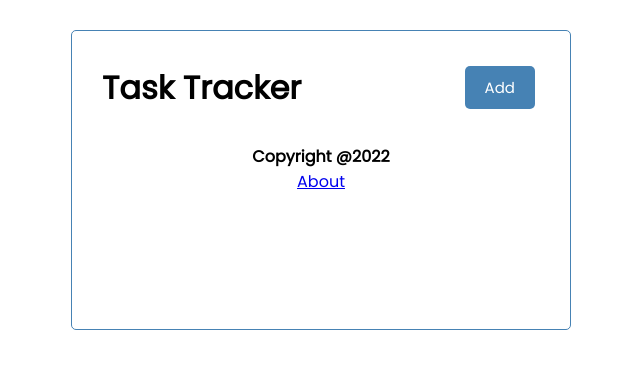
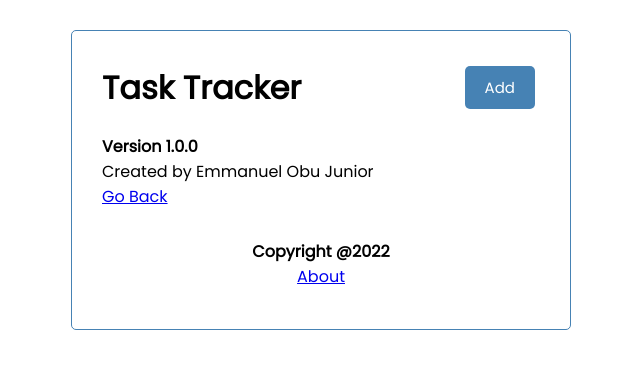
Before and after one commit to EmmanuelOBUjunior/taskTracker, a React (Create React App) app: page /about in a window 1280 px wide. Shown: the top 368 px of the page, without its empty margins (319-959 px from the left). Built offline with nearby package versions, Linux system fonts and the light colour scheme; data requests are answered from the project's data file.

Commit message:
Solved router issue

```diff
--- a/src/App.js
+++ b/src/App.js
@@ -88,18 +88,17 @@ function App() {
   return (
     <Router>
     <div className="container">
+
      <Header  onAdd = {() => setShowAddTasks(!showAddTasks)} showAdd = {showAddTasks}/>
-     <Routes>
-     <Route path = '/' exact render= {(props) =>{
-      <>
+      <Routes>
+      <Route path = '/' exact element = {<>
       {showAddTasks && <AddTask onAddTask = {addTask}/>}
-     {tasks.length > 0 ? <Tasks tasks = {tasks} onDelete = {deleteTask} onToggle= {toggleTask}/> : <h3>There is no task to show</h3>}
-      </>
-     }
-     }/>
-     <Route path = '/about' component= {About}/>
-     </Routes>
+      {tasks.length > 0 ? <Tasks tasks = {tasks} onDelete = {deleteTask} onToggle= {toggleTask}/> : <h3>There is no task to show</h3>}
+      </>}/>
+      <Route path = 'about' element = {<About/>}/>
+      </Routes>
      <Footer/>
+
     </div>
     </Router>
   );
--- a/src/components/About.js
+++ b/src/components/About.js
@@ -3,6 +3,7 @@ const About = () => {
 	<div>
 		<h4>Version 1.0.0</h4>
 		<p>Created by Emmanuel Obu Junior</p>
+		<a href="/">Go Back</a>
 	</div>
   )
 }
```
